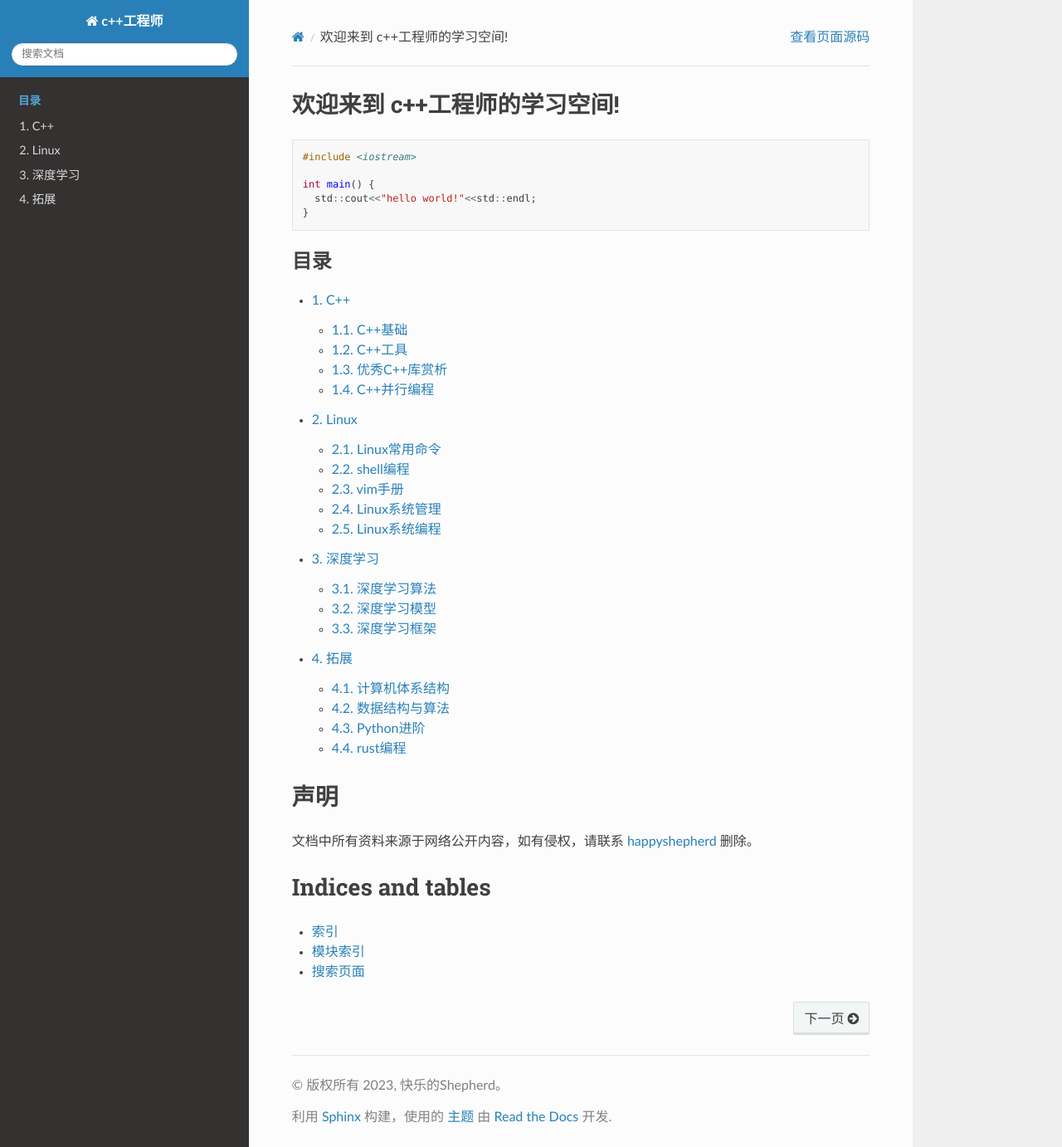
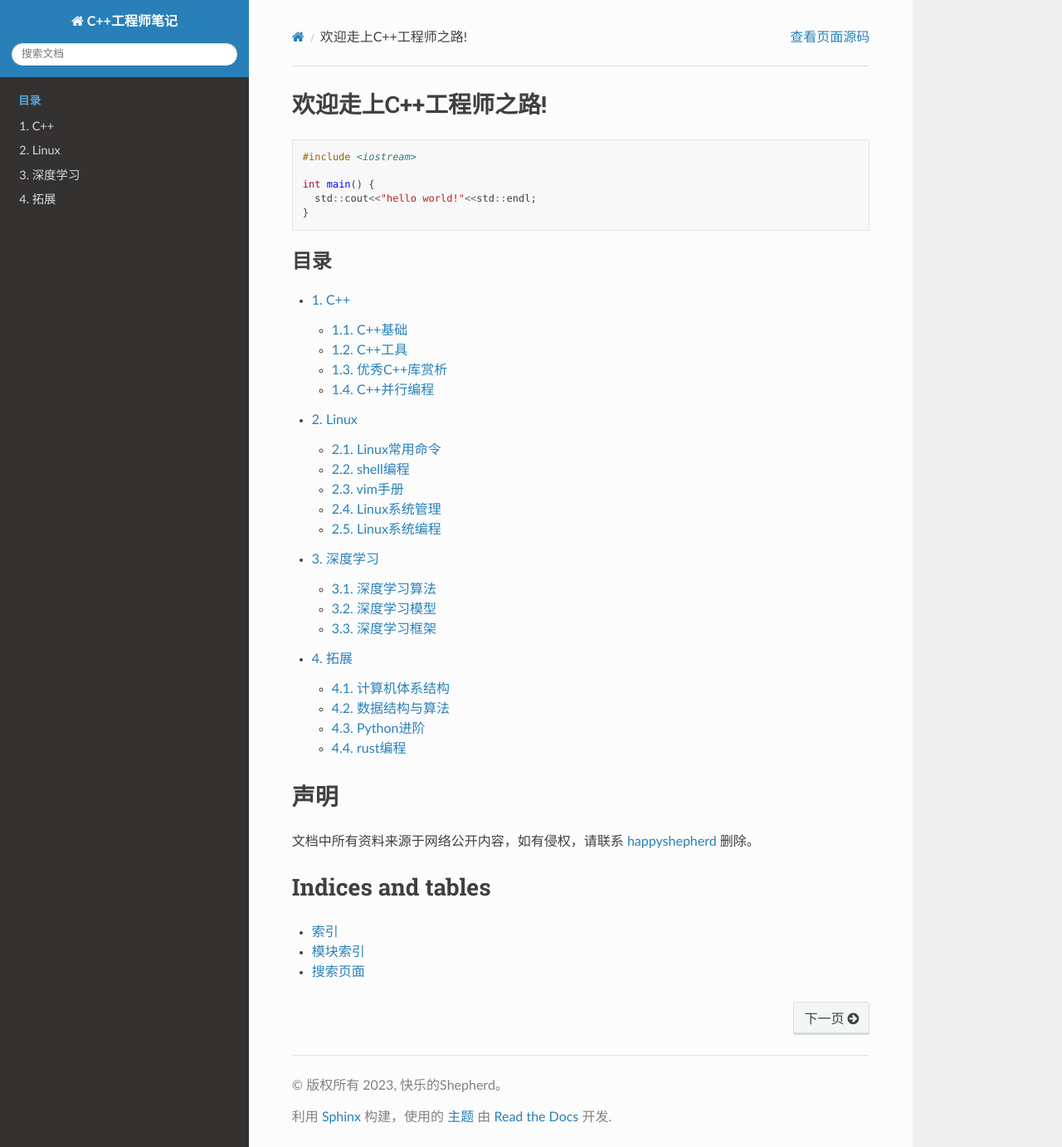
Before and after one commit to noisystreet/cppengineernotes, a Sphinx documentation site: the page built from source/index.rst, in a window 1280 px wide and 1382 px high. Shown: the whole window at 83% size. Built offline with Sphinx 7.4.7 and the Read the Docs theme 2.0.0, drawn with Linux system fonts in a browser that asks for light colours.

Commit message:
更改首页显示

```diff
--- a/source/conf.py
+++ b/source/conf.py
@@ -16,7 +16,7 @@ source_parsers = {
 }
 source_suffix = ['.rst', '.md']
 
-project = 'c++工程师'
+project = 'C++工程师笔记'
 copyright = '2023, 快乐的Shepherd'
 author = '快乐的Shepherd'
 release = '0.0.1'
--- a/source/index.rst
+++ b/source/index.rst
@@ -3,7 +3,7 @@
    You can adapt this file completely to your liking, but it should at least
    contain the root `toctree` directive.
 
-欢迎来到 c++工程师的学习空间!
+欢迎走上C++工程师之路!
 =====================================
 
 .. code-block:: c++
```
